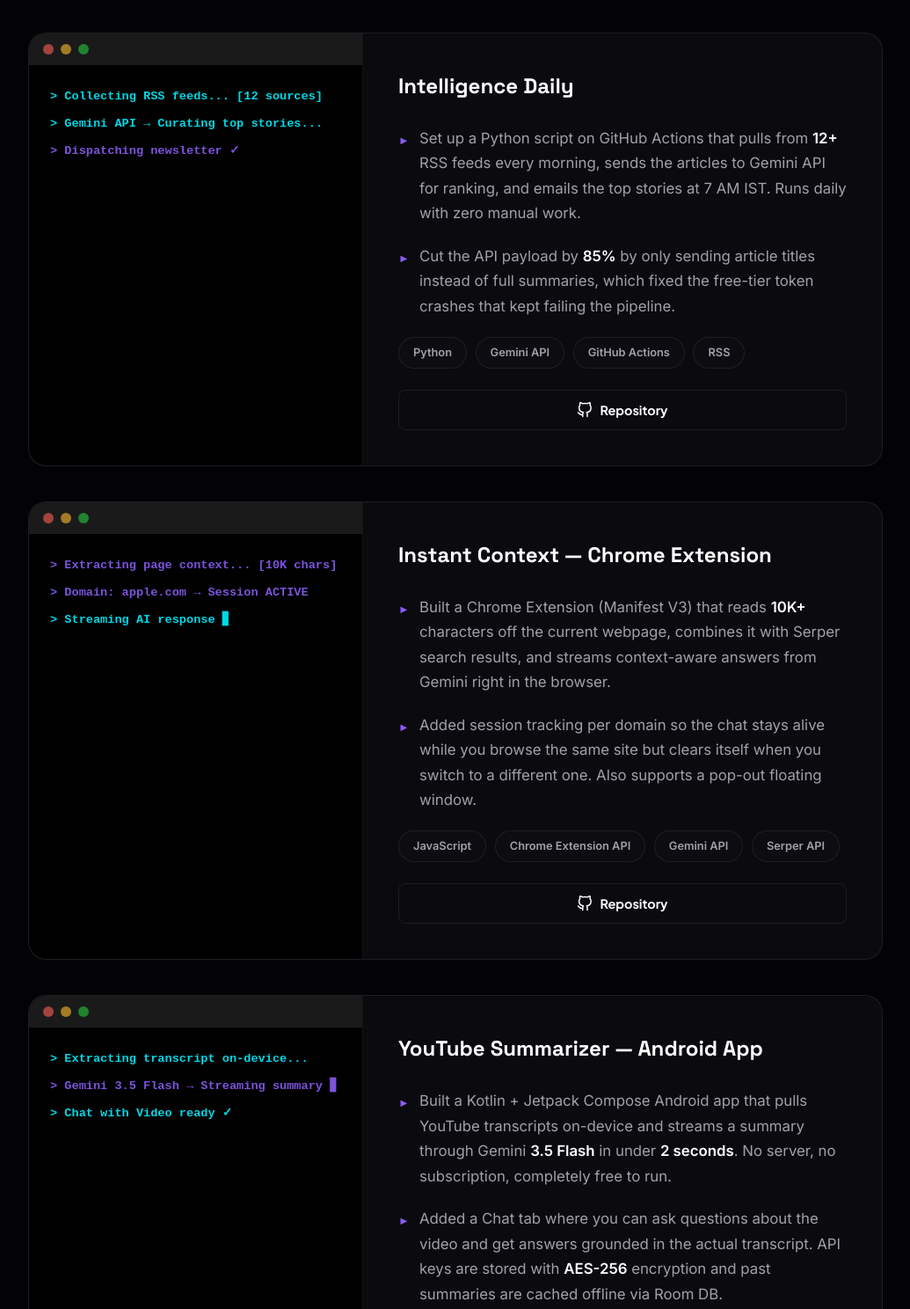
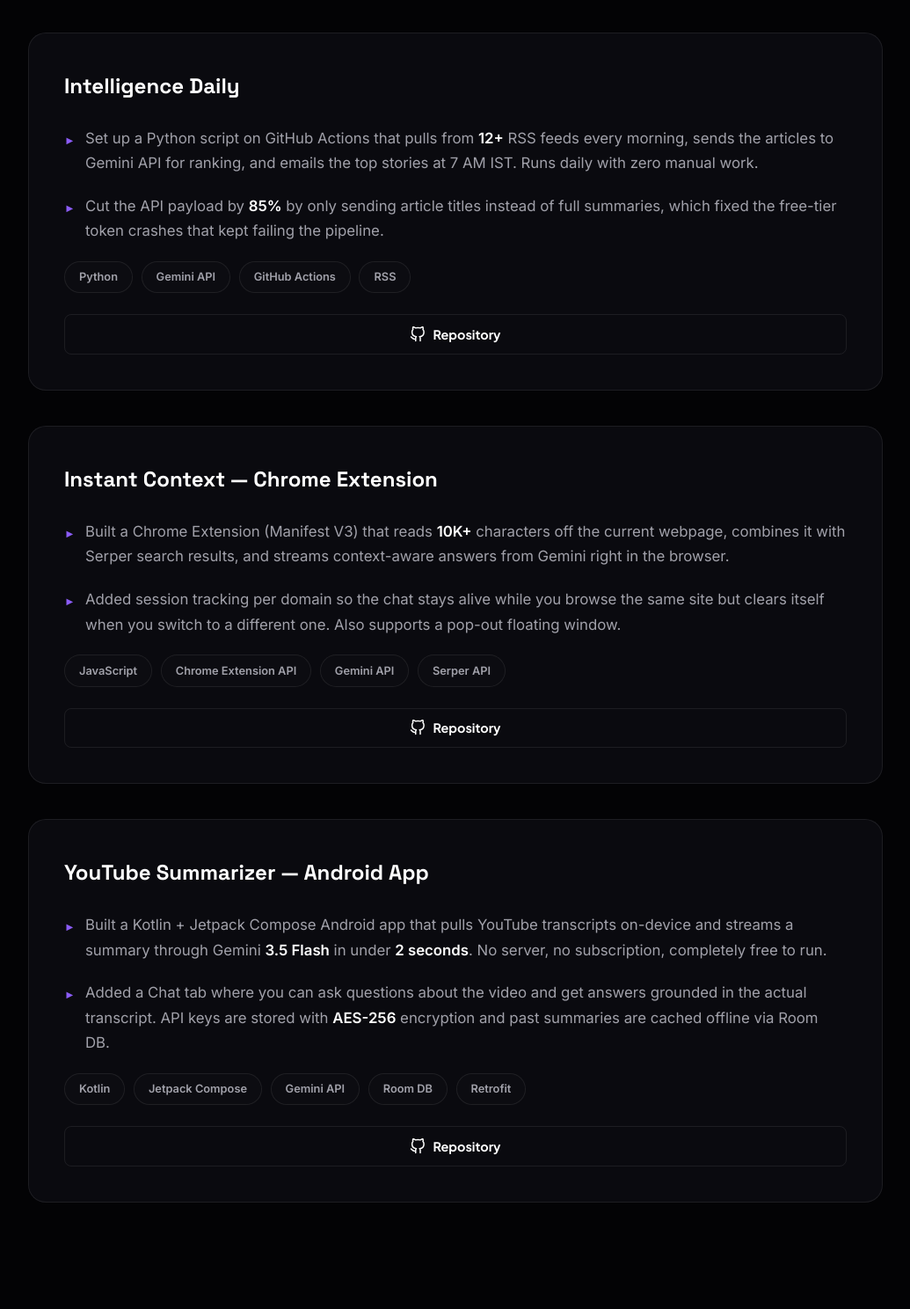
Before and after one commit to VishwaVidhatha-G/Portfolio, a plain HTML site: page index.html in a window 1280 px wide. Shown: the part 3928-5416 px from the top of the page at 88% size, without its empty margins (122-1157 px from the left). Drawn offline with nearby package versions, Linux system fonts and the light colour scheme; animation ran at ten frames a second.

Commit message:
Remove empty console panels from demo-less projects, full-width cards

```diff
--- a/index.html
+++ b/index.html
@@ -311,20 +311,6 @@
 
                 <!-- Intelligence Daily -->
                 <div class="project-card glow-card gsap-slide-up">
-                    <div class="project-console">
-                        <div class="console-media-wrapper">
-                            <div class="console-header overlay-element">
-                                <span class="dot red"></span><span class="dot yellow"></span><span
-                                    class="dot green"></span>
-                            </div>
-                            <div class="console-body overlay-element">
-                                <p class="console-text text-cyan">&gt; Collecting RSS feeds... [12 sources]</p>
-                                <p class="console-text text-cyan">&gt; Gemini API → Curating top stories...</p>
-                                <p class="console-text text-purple">&gt; Dispatching newsletter ✓</p>
-                            </div>
-                        </div>
-                    </div>
-
                     <div class="project-details">
                         <h3 class="project-name">Intelligence Daily</h3>
                         <ul class="impact-list">
@@ -351,22 +337,7 @@
                     </div>
                 </div>
 
-                <!-- Instant Context -->
                 <div class="project-card glow-card gsap-slide-up">
-                    <div class="project-console">
-                        <div class="console-media-wrapper">
-                            <div class="console-header overlay-element">
-                                <span class="dot red"></span><span class="dot yellow"></span><span
-                                    class="dot green"></span>
-                            </div>
-                            <div class="console-body overlay-element">
-                                <p class="console-text text-purple">&gt; Extracting page context... [10K chars]</p>
-                                <p class="console-text text-purple">&gt; Domain: apple.com → Session ACTIVE</p>
-                                <p class="console-text text-cyan">&gt; Streaming AI response ▋</p>
-                            </div>
-                        </div>
-                    </div>
-
                     <div class="project-details">
                         <h3 class="project-name">Instant Context — Chrome Extension</h3>
                         <ul class="impact-list">
@@ -393,22 +364,7 @@
                     </div>
                 </div>
 
-                <!-- YouTube Summarizer App -->
                 <div class="project-card glow-card gsap-slide-up">
-                    <div class="project-console">
-                        <div class="console-media-wrapper">
-                            <div class="console-header overlay-element">
-                                <span class="dot red"></span><span class="dot yellow"></span><span
-                                    class="dot green"></span>
-                            </div>
-                            <div class="console-body overlay-element">
-                                <p class="console-text text-cyan">&gt; Extracting transcript on-device...</p>
-                                <p class="console-text text-purple">&gt; Gemini 3.5 Flash → Streaming summary ▋</p>
-                                <p class="console-text text-cyan">&gt; Chat with Video ready ✓</p>
-                            </div>
-                        </div>
-                    </div>
-
                     <div class="project-details">
                         <h3 class="project-name">YouTube Summarizer — Android App</h3>
                         <ul class="impact-list">
```
